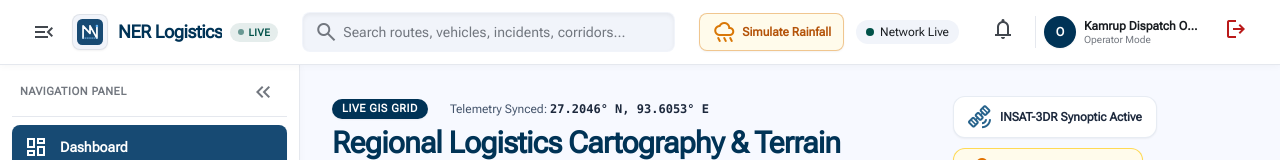
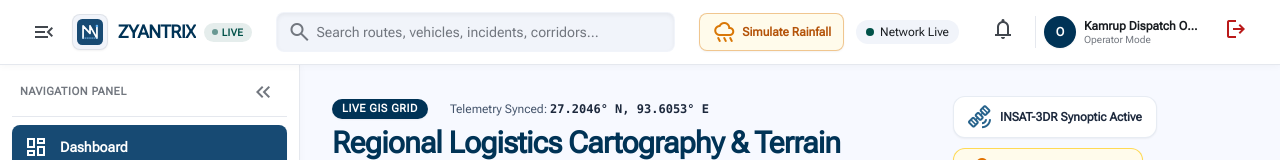
Before and after one commit to dev-subhamchanda/Bath-Sevok, a React (Vite) app in the folder frontend/: page /login in a window 1280 px wide. Both pictures are taken after a click on the button "Enter Demo Mode". Shown: the top 160 px of the page. Built offline with nearby package versions, Linux system fonts and the light colour scheme; no server answers.

Commit message:
updated Name

```diff
--- a/frontend/src/components/layout/TopNav.tsx
+++ b/frontend/src/components/layout/TopNav.tsx
@@ -47,8 +47,8 @@ export const TopNav: React.FC = () => {
               <Logo size={24} />
             </div>
             <div className="flex items-center gap-2 min-w-0">
-              <span className="font-bold text-sm sm:text-lg text-[#003356] tracking-tight truncate">
-                NER Logistics
+              <span className="font-semibold text-sm sm:text-lg text-[#003356] tracking-tight truncate">
+                ZYANTRIX
               </span>
               <div className="inline-flex items-center gap-1 px-2 py-0.5 rounded-full bg-[#005148]/10 text-[#005148] shrink-0">
                 <span className="w-1.5 h-1.5 rounded-full bg-[#005148] animate-pulse" />
```
